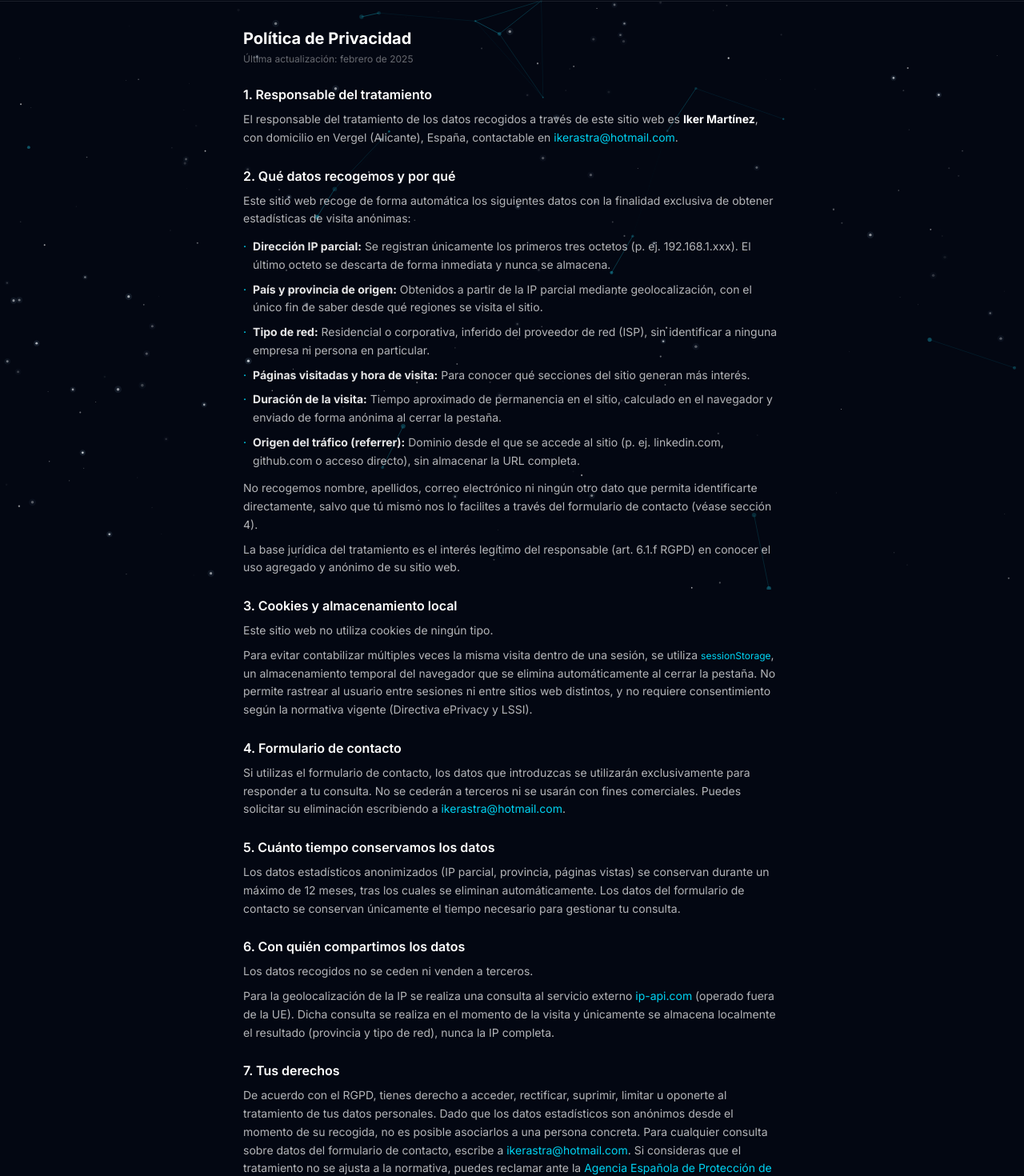
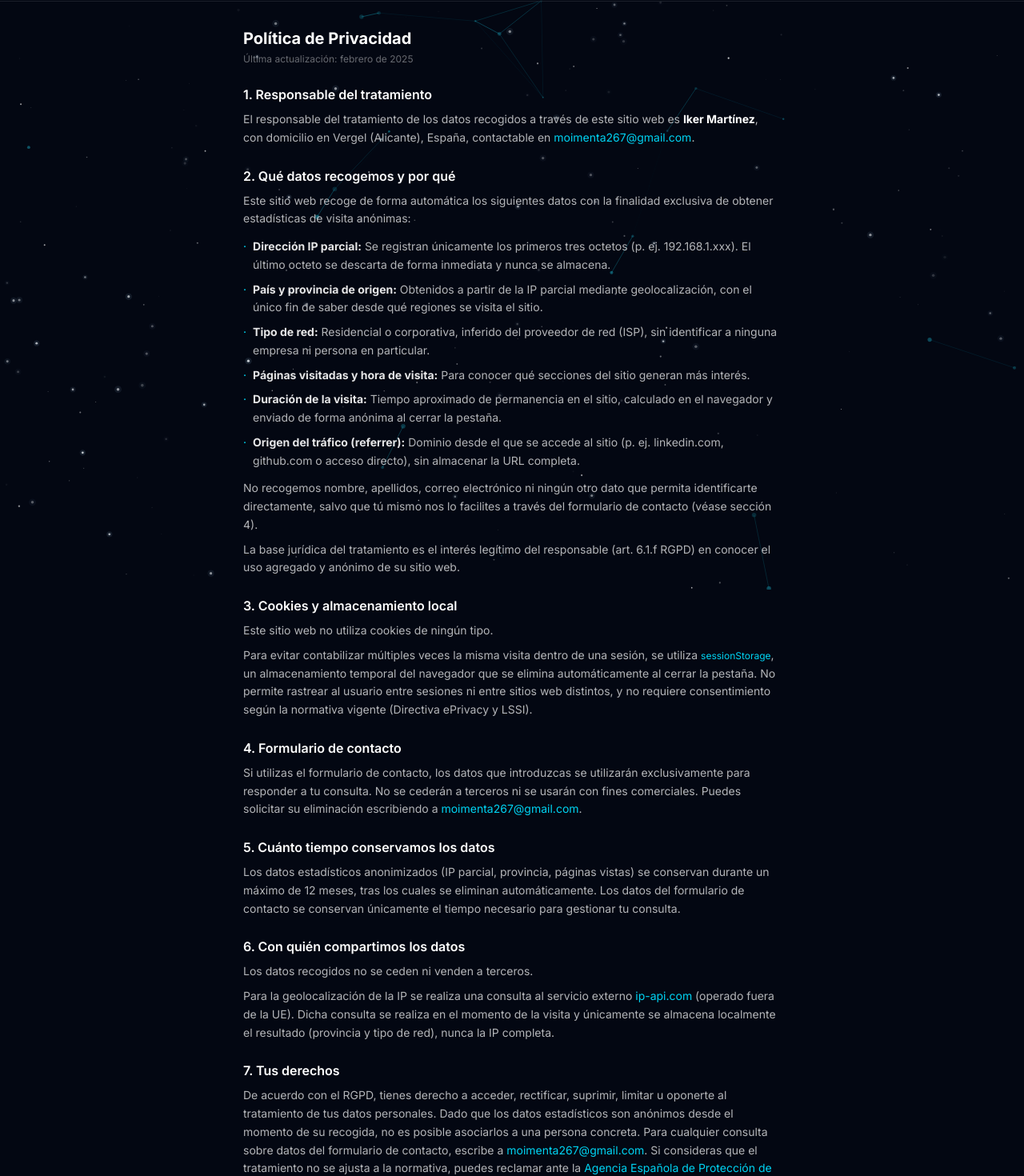
Before and after one commit to moimenta84/portafolio, a React (Vite) app in the folder Frontend/: page /privacy in a window 1280 px wide. Shown: the part 63-1533 px from the top of the page at 80% size. Built offline with nearby package versions, Linux system fonts and the light colour scheme; no server answers.

Commit message:
fix: actualizar email de contacto en política de privacidad

```diff
--- a/Frontend/src/pages/Privacy.tsx
+++ b/Frontend/src/pages/Privacy.tsx
@@ -12,8 +12,8 @@ const Privacy = () => {
           El responsable del tratamiento de los datos recogidos a través de este sitio web es{" "}
           <strong className="text-white">Iker Martínez</strong>, con domicilio en Vergel (Alicante),
           España, contactable en{" "}
-          <a href="mailto:ikerastra@hotmail.com" className="text-cyan-400 hover:underline">
-            ikerastra@hotmail.com
+          <a href="mailto:moimenta267@gmail.com" className="text-cyan-400 hover:underline">
+            moimenta267@gmail.com
           </a>.
         </Section>
 
@@ -73,8 +73,8 @@ const Privacy = () => {
           Si utilizas el formulario de contacto, los datos que introduzcas se utilizarán
           exclusivamente para responder a tu consulta. No se cederán a terceros ni se usarán con
           fines comerciales. Puedes solicitar su eliminación escribiendo a{" "}
-          <a href="mailto:ikerastra@hotmail.com" className="text-cyan-400 hover:underline">
-            ikerastra@hotmail.com
+          <a href="mailto:moimenta267@gmail.com" className="text-cyan-400 hover:underline">
+            moimenta267@gmail.com
           </a>.
         </Section>
 
@@ -108,8 +108,8 @@ const Privacy = () => {
           al tratamiento de tus datos personales. Dado que los datos estadísticos son anónimos desde
           el momento de su recogida, no es posible asociarlos a una persona concreta. Para cualquier
           consulta sobre datos del formulario de contacto, escribe a{" "}
-          <a href="mailto:ikerastra@hotmail.com" className="text-cyan-400 hover:underline">
-            ikerastra@hotmail.com
+          <a href="mailto:moimenta267@gmail.com" className="text-cyan-400 hover:underline">
+            moimenta267@gmail.com
           </a>. Si consideras que el tratamiento no se ajusta a la normativa, puedes reclamar ante la{" "}
           <a
             href="https://www.aepd.es"
```
